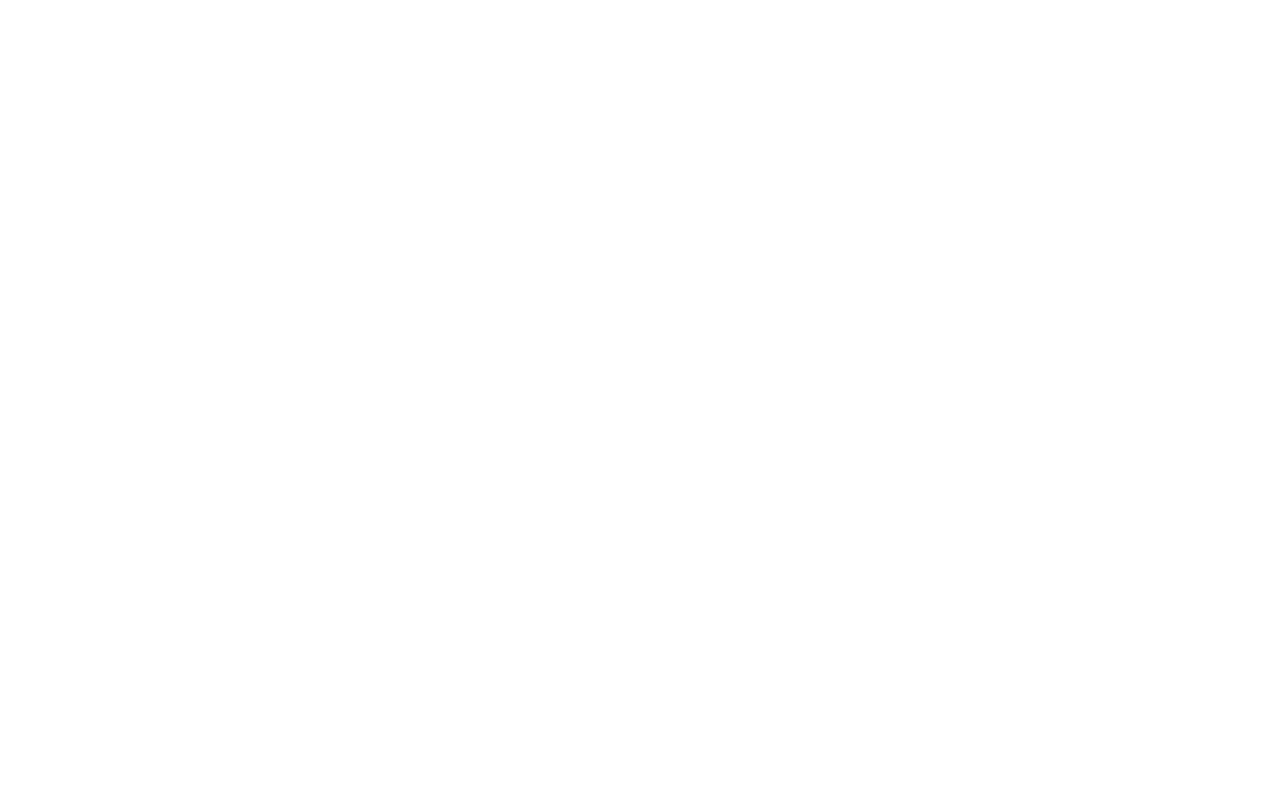
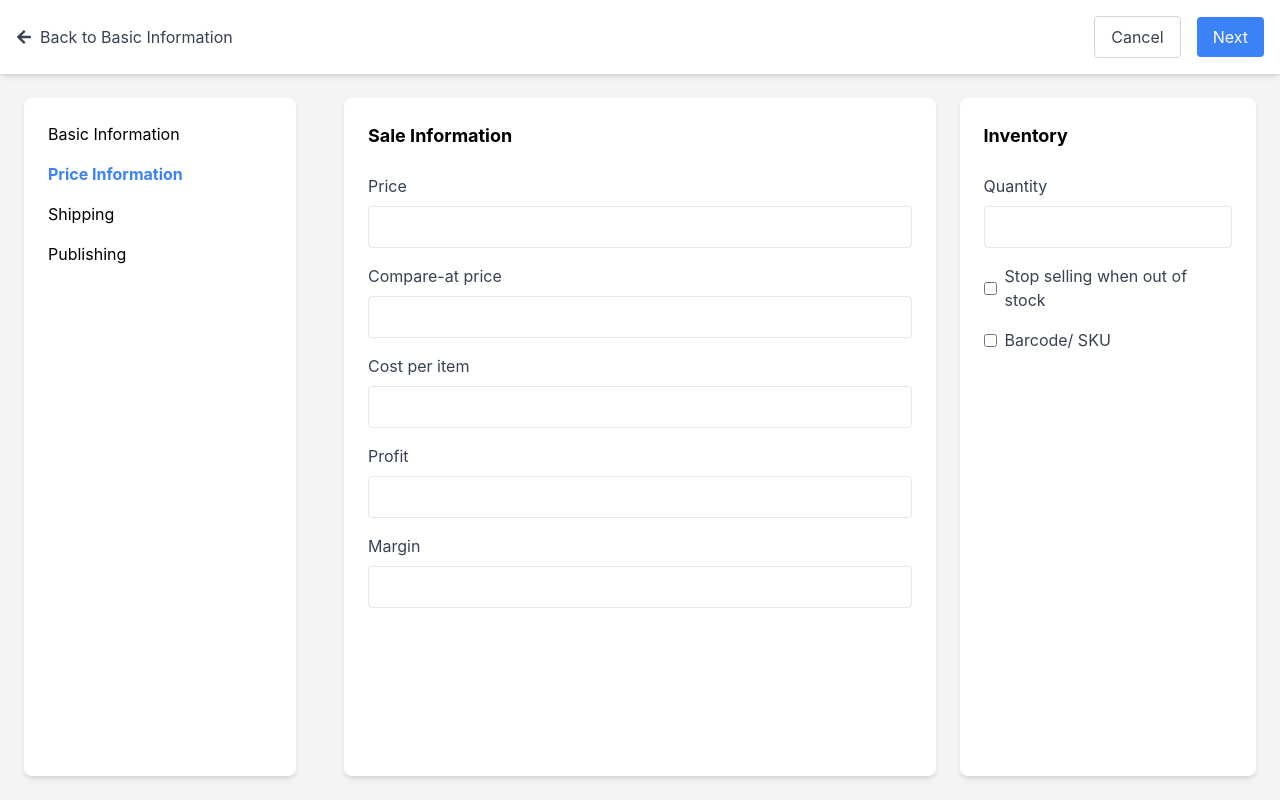
Before and after one commit to bhathiknk/ino_store_web, a React (Create React App) app in the folder client/: page /price-information in a window 1280 px wide. Before the commit this address had no page. Built offline with nearby package versions, Linux system fonts and the light colour scheme.

Commit message:
price information page created

```diff
--- a/client/src/App.js
+++ b/client/src/App.js
@@ -1,6 +1,7 @@
 import { BrowserRouter as Router, Route, Routes } from 'react-router-dom';
 import Dashboard from './pages/Admin/Dashboard';
-import CreateProduct from './pages/Admin/CreateProduct';
+import CreateProduct from './pages/Admin/CreateProduct/CreateProduct';
+import PriceInformation from './pages/Admin/CreateProduct/Priceformation';
 
 function App() {
   return (
@@ -8,6 +9,7 @@
       <Routes>
         <Route path="/" element={<Dashboard />} />
         <Route path="/create-product" element={<CreateProduct />} />
+        <Route path="/price-information" element={<PriceInformation/>} />
       </Routes>
     </Router>
   );
--- a/client/src/pages/Admin/CreateProduct.js
+++ b/client/src/pages/Admin/CreateProduct/CreateProduct.js
@@ -13,7 +13,7 @@
         </div>
         <div className="flex items-center">
           <button className="text-gray-700 border border-gray-300 rounded px-4 py-2 mr-4">Cancel</button>
-          <button className="bg-blue-500 text-white rounded px-4 py-2">Next</button>
+          <Link to="/price-information" className="bg-blue-500 text-white rounded px-4 py-2">Next</Link>
         </div>
       </div>
 
@@ -26,7 +26,7 @@
                   <Link to="#" className="text-blue-500 font-bold">Basic Information</Link>
                 </li>
                 <li className="mb-4">
-                  <Link to="#">Sale Information</Link>
+                  <Link to="#">Price Information</Link>
                 </li>
                 <li className="mb-4">
                   <Link to="#">Shipping</Link>
--- /dev/null
+++ b/client/src/pages/Admin/CreateProduct/Priceformation.js
@@ -0,0 +1,96 @@
+import React from 'react';
+import { Link } from 'react-router-dom';
+import { FaArrowLeft } from 'react-icons/fa';
+
+const PriceInformation = () => {
+  return (
+    <div className="flex flex-col min-h-screen bg-gray-100">
+      {/* Navigation Bar */}
+      <div className="bg-white shadow-md p-4 flex items-center justify-between">
+        <div className="flex items-center">
+        <div className="flex items-center">
+          <FaArrowLeft className="mr-2 text-gray-700" />
+          <Link to="/create-product" className="text-gray-700">Back to Basic Information</Link>
+        </div>
+        </div>
+        <div className="flex items-center">
+          <button className="text-gray-700 border border-gray-300 rounded px-4 py-2 mr-4">Cancel</button>
+          <button className="bg-blue-500 text-white rounded px-4 py-2">Next</button>
+        </div>
+      </div>
+
+      <div className="flex flex-grow flex-wrap">
+
+      <div className="w-full lg:w-1/4 p-6">
+          <div className="bg-white shadow-md rounded-lg p-6 h-full">
+            <form>
+              <ul>
+                <li className="mb-4">
+                  <Link to="#">Basic Information</Link>
+                </li>
+                <li className="mb-4">
+                  <Link to="#" className="text-blue-500 font-bold">Price Information</Link>
+                </li>
+                <li className="mb-4">
+                  <Link to="#">Shipping</Link>
+                </li>
+                <li>
+                  <Link to="#">Publishing</Link>
+                </li>
+              </ul>
+            </form>
+          </div>
+        </div>
+
+        <div className="w-full lg:w-3/4 p-6">
+          <div className="flex flex-col lg:flex-row h-full">
+            <div className="w-full lg:w-2/3 bg-white shadow-md rounded-lg p-6 mb-6 lg:mb-0 lg:mr-6">
+              <h2 className="text-lg font-bold mb-6">Sale Information</h2>
+              <form>
+                <div className="mb-4">
+                  <label className="block text-gray-700">Price</label>
+                  <input type="text" className="w-full mt-2 p-2 border rounded" />
+                </div>
+                <div className="mb-4">
+                  <label className="block text-gray-700">Compare-at price</label>
+                  <input type="text" className="w-full mt-2 p-2 border rounded" />
+                </div>
+                <div className="mb-4">
+                  <label className="block text-gray-700">Cost per item</label>
+                  <input type="text" className="w-full mt-2 p-2 border rounded" />
+                </div>
+                <div className="mb-4">
+                  <label className="block text-gray-700">Profit</label>
+                  <input type="text" className="w-full mt-2 p-2 border rounded" />
+                </div>
+                <div className="mb-4">
+                  <label className="block text-gray-700">Margin</label>
+                  <input type="text" className="w-full mt-2 p-2 border rounded" />
+                </div>
+              </form>
+            </div>
+            <div className="w-full lg:w-1/3 bg-white shadow-md rounded-lg p-6 flex-grow">
+              <h2 className="text-lg font-bold mb-6">Inventory</h2>
+              <form>
+                <div className="mb-4">
+                  <label className="block text-gray-700">Quantity</label>
+                  <input type="number" className="w-full mt-2 p-2 border rounded" />
+                </div>
+                <div className="mb-4 flex items-center">
+                  <input type="checkbox" className="mr-2" />
+                  <label className="block text-gray-700">Stop selling when out of stock</label>
+                </div>
+                <div className="mb-4 flex items-center">
+                  <input type="checkbox" className="mr-2" />
+                  <label className="block text-gray-700">Barcode/ SKU</label>
+                </div>
+              </form>
+            </div>
+          </div>
+        </div>
+      </div>
+    </div>
+  );
+};
+
+export default PriceInformation;
```
